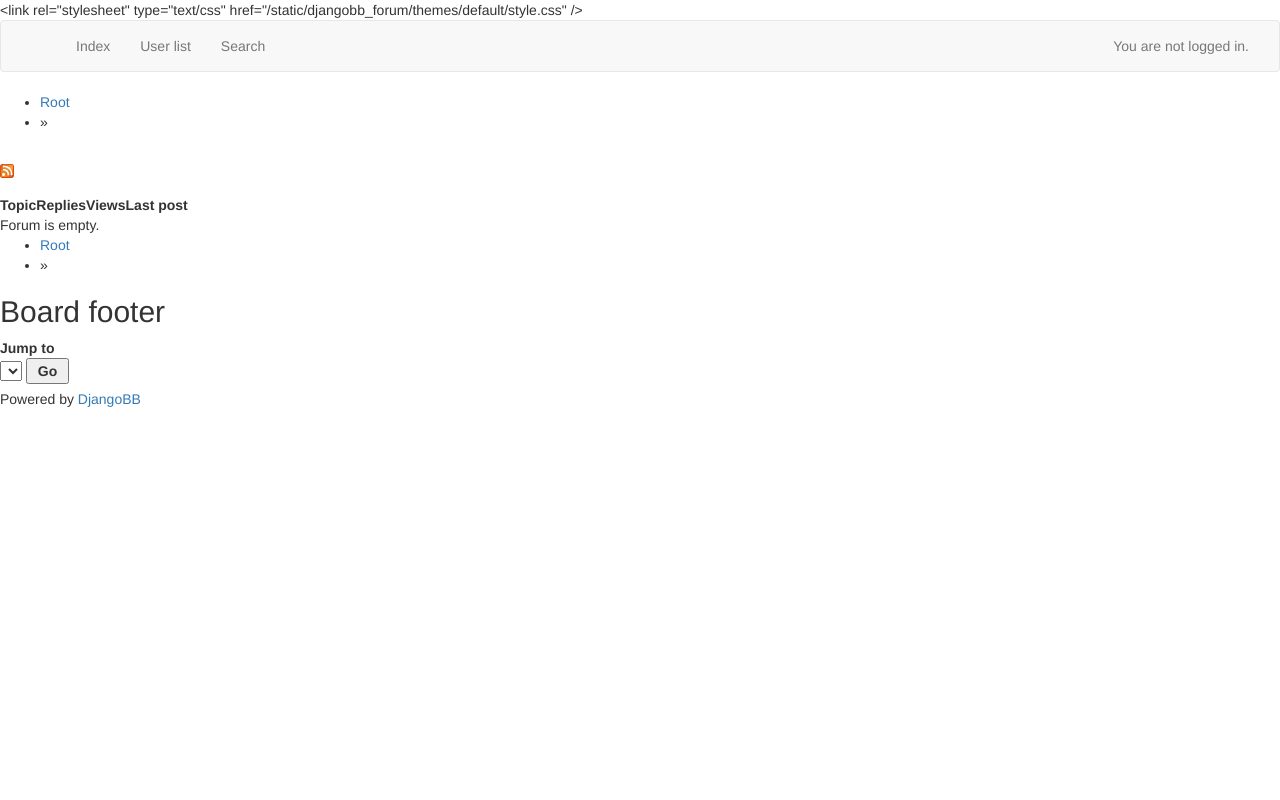
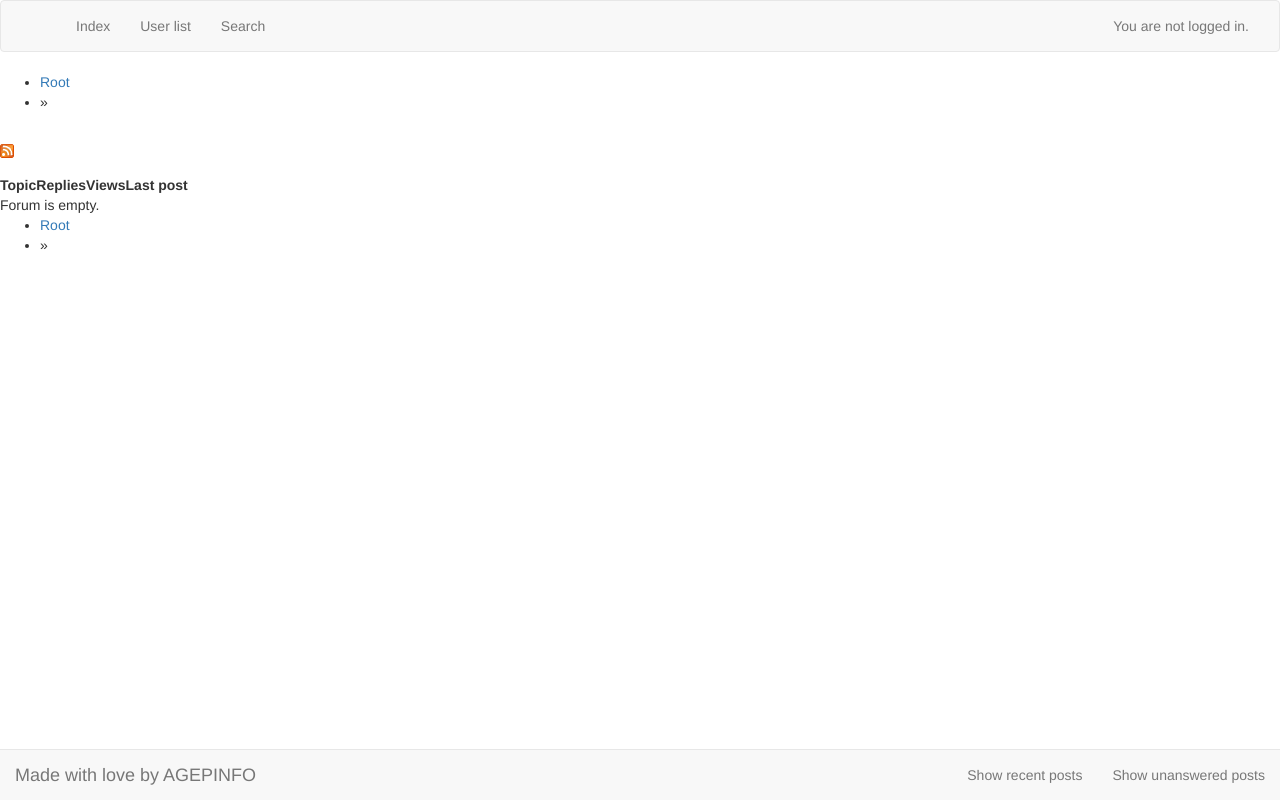
Before and after one commit to agepoly/delegues, a Django app: template delegues/templates/djangobb_forum/forum.html in a window 1280 px wide. Run offline with Django 3.2, Linux system fonts and the light colour scheme; the template is opened without the code that fills it, so the values that code supplies are empty; parts of the project's set-up code (start-up, migrations or seed data) failed here and were passed over; some libraries are stand-ins or nearby versions.

Commit message:
Finished first version of home page

```diff
--- a/delegues/templates/djangobb_forum/base.html
+++ b/delegues/templates/djangobb_forum/base.html
@@ -9,7 +9,6 @@
 	<meta name="keywords" content="{{ forum_settings.FORUM_META_KEYWORDS }}" />
 	<meta http-equiv="content-type" content="text/html; charset=utf-8" />
 
-	{% set_theme_style user %}
 
 	<link rel="alternate" type="application/atom+xml" href="{% url 'djangobb:forum_posts_feed' %}" title="{% trans "Latest posts on forum" %}" />
 	<link rel="alternate" type="application/atom+xml" href="{% url 'djangobb:forum_topics_feed' %}" title="{% trans "Latest topics on forum" %}" />
@@ -77,28 +76,34 @@
 	{% block pre_content %}{% endblock %}
 	{% block content %}{% endblock %}
 	{% block post_content %}{% endblock %}
-	<div id="brdfooter" class="block">
-	<h2><span>{% trans "Board footer" %}</span></h2>
-        <div class="box">
-            <div class="inbox">
-                {% block controls %}
-                    <dl id="searchlinks" class="conl">
-                        <dt><strong>{% trans "Search links" %}</strong></dt>
-                        <dd><a href="{% url 'djangobb:search' %}?action=show_24h">{% trans "Show recent posts" %}</a></dd>
-                        <dd><a href="{% url 'djangobb:search' %}?action=show_unanswered">{% trans "Show unanswered posts" %}</a></dd>
-                        {% if user.is_authenticated %}
-                        <dd><a href="{% url 'djangobb:search' %}?action=show_subscriptions">{% trans "Show your subscribed topics" %}</a></dd>
-                        <dd>{% trans "Show your" %} <a href="{% url 'djangobb:search' %}?action=show_user&show_as=topics">{% trans "topics" %}</a>/<a href="{% url 'djangobb:search' %}?action=show_user&show_as=posts">{% trans "posts" %}</a></dd>
-                        {% endif %}
-                    </dl>
-                {% endblock controls %}
-                <p class="conr">Powered by <a href="http://djangobb.org/">DjangoBB</a></p>
-                <div class="clearer"></div>
-                {% block lofi %}
-                {% endblock lofi%}
-            </div>
-        </div>
-    </div>
+
+	<nav class="navbar navbar-default navbar-fixed-bottom">
+	  <div class="container-fluid">
+	    <!-- Brand and toggle get grouped for better mobile display -->
+	    <div class="navbar-header">
+	      <button type="button" class="navbar-toggle collapsed" data-toggle="collapse" data-target="#bs-example-navbar-collapse-1" aria-expanded="false">
+	        <span class="sr-only">Toggle navigation</span>
+	        <span class="icon-bar"></span>
+	        <span class="icon-bar"></span>
+	        <span class="icon-bar"></span>
+	      </button>
+	      <a class="navbar-brand" href="https://github.com/agepoly/delegues">Made with love by AGEPINFO</a>
+	    </div>
+
+	    <!-- Collect the nav links, forms, and other content for toggling -->
+	    <div class="collapse navbar-collapse" id="bs-example-navbar-collapse-1">
+	      <ul class="nav navbar-nav navbar-right">
+					<li><a href="{% url 'djangobb:search' %}?action=show_24h">{% trans "Show recent posts" %}</a></li>
+					<li><a href="{% url 'djangobb:search' %}?action=show_unanswered">{% trans "Show unanswered posts" %}</a></li>
+					{% if user.is_authenticated %}
+					<li><a href="{% url 'djangobb:search' %}?action=show_subscriptions">{% trans "Show your subscribed topics" %}</a></li>
+					<li><p class="navbar-text">{% trans "Show your" %} <a href="{% url 'djangobb:search' %}?action=show_user&show_as=topics">{% trans "topics" %}</a>/<a href="{% url 'djangobb:search' %}?action=show_user&show_as=posts">{% trans "posts" %}</a></p></li>
+					{% endif %}
+	      </ul>
+	    </div><!-- /.navbar-collapse -->
+	  </div><!-- /.container-fluid -->
+	</nav>
+
 </div>
 </div>
 </body>
--- a/delegues/templates/djangobb_forum/header.html
+++ b/delegues/templates/djangobb_forum/header.html
@@ -39,18 +39,8 @@
       <ul class="nav navbar-nav navbar-right">
 				{% if user.is_authenticated %}
 					<li><p class="navbar-text">{% trans "Logged in as" %} <strong>{{ user.username }}</strong></p></li>
-					<li><a href="{% url 'djangobb:search' %}?action=show_new">{% trans "Show new posts since last visit" %}</a></li>
-					<li><a href="{% url 'djangobb:misc' %}?action=markread">{% trans "Mark all topics as read" %}</a></li>
-
-					<!--<li><p class="navbar-text">{% trans "Last visit:" %} {% forum_time user.last_login %}</p></li>-->
-					{% if forum_settings.PM_SUPPORT and messages_inbox_count > 0 %}
-						<ul><li class="pmlink"><p class="navbar-text"><strong><a href="{% url 'messages_inbox' %}">{% trans "There are new messages" %} ({{ messages_inbox_count }})</a></strong></p></li></ul>
-					{% endif %}
 				{% else %}
 					<li><p class="navbar-text">{% trans "You are not logged in." %}</p></li>
-				{% endif %}
-				{% if user.is_superuser and reports %}
-					<li class="reportlink"><p class="navbar-text"><strong><a href="{% url 'admin:index' %}">{% trans "There are new reports" %} ({% new_reports %})</a></strong></p></li>
 				{% endif %}
       </ul>
     </div><!-- /.navbar-collapse -->
```
Also changed, not shown: delegues/templates/djangobb_forum/forum_row.html (+32 -7 lines), delegues/templates/djangobb_forum/index.html (+38 -19 lines).
